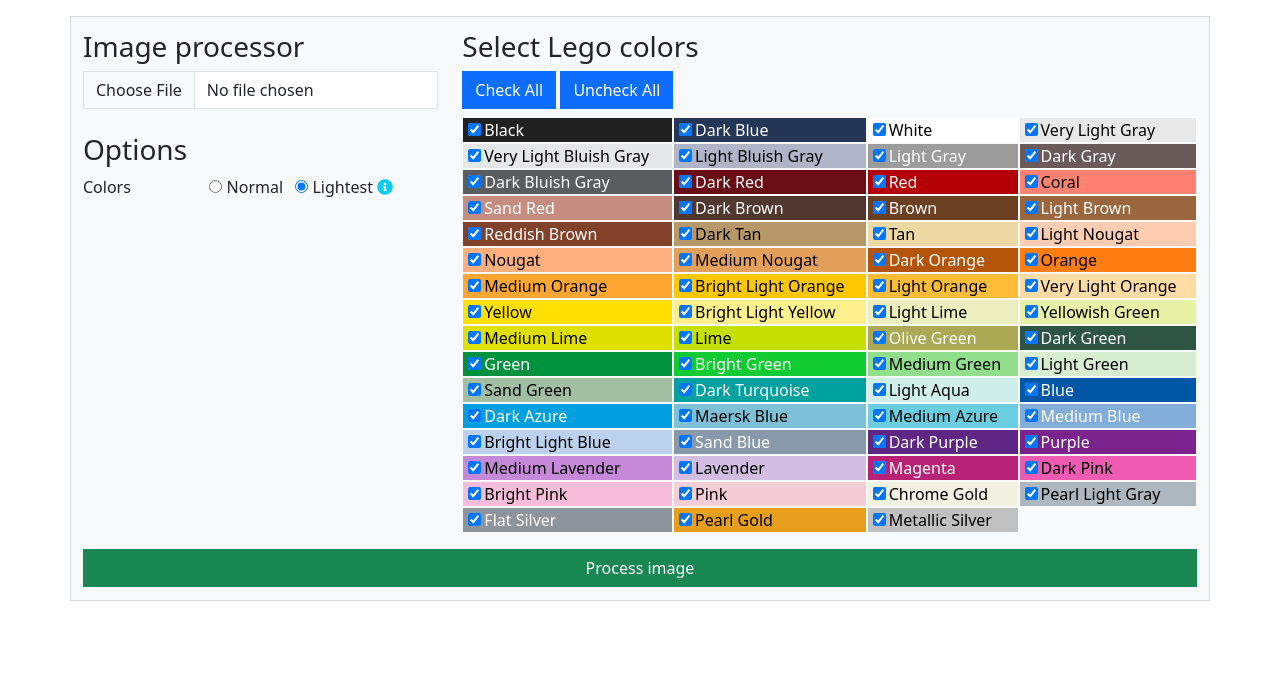
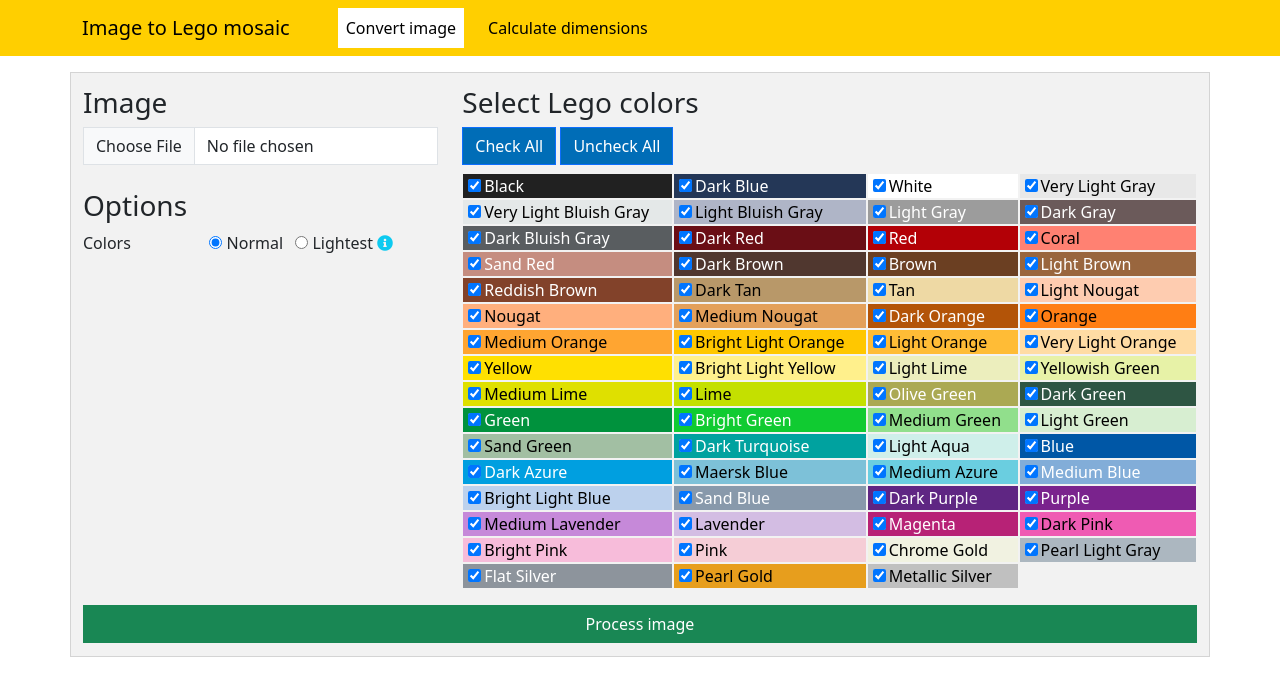
Before and after one commit to steevanb/image-to-lego, a plain HTML site: page docs/index.html in a window 1280 px wide. Drawn offline with nearby package versions, Linux system fonts and the light colour scheme.

Commit message:
Graphism

```diff
--- a/imageProcessWorker.js
+++ b/docs/imageProcessWorker.js
@@ -26,7 +26,7 @@ function findClosestColor(red, green, blue, selectedColors, colorsType) {
     };
 
     for (const color of selectedColors) {
-        let [targetRed, targetGreen, targetBlue] = hexToRgb(color);
+        const [targetRed, targetGreen, targetBlue] = hexToRgb(color);
 
         const distance = Math.sqrt(
             Math.pow(targetRed - red, 2) +
--- a/index.html
+++ b/docs/index.html
@@ -12,6 +12,7 @@ Almost nothing has been changed by me, a human.
     <link href="https://cdn.jsdelivr.net/npm/bootstrap@5.3.0/dist/css/bootstrap.min.css" rel="stylesheet">
     <script src="https://cdnjs.cloudflare.com/ajax/libs/jszip/3.1.5/jszip.min.js"></script>
     <link rel="stylesheet" href="https://cdnjs.cloudflare.com/ajax/libs/font-awesome/5.15.3/css/all.min.css" crossorigin="anonymous">
+    <link rel="icon" href="favicon.png" type="image/png">
 
     <style>
         body {
@@ -25,22 +26,73 @@ Almost nothing has been changed by me, a human.
         input[type="file"],
         input[type="checkbox"],
         table {
-            border-radius: 0; /* Supprime les bords arrondis pour ces éléments */
+            border-radius: 0;
         }
 
         .card-main {
             border: 1px solid rgba(0,0,0,.125);
             padding: 0.8rem 0;
         }
+
+        .nav-link.active {
+            background-color: white;
+        }
+
+        .bg-lego {
+            background-color: #FFCF00;
+        }
+
+        .navbar a {
+            color: black !important;
+        }
+
+        .bg-light {
+            background-color: #F2F2F2 !important;
+        }
+
+        .btn-primary {
+            background-color: #006DB7;
+        }
+
+        .table-primary {
+            background-color: #006DB7; /* Remplacez 'votre_couleur' par la couleur souhaitée */
+        }
+
+        .table {
+            > :not(caption) > * > * {
+                background-color: #5c95bc;
+                color: white;
+            }
+        }
     </style>
 </head>
 <body>
+
+<!-- Navbar -->
+<nav class="navbar navbar-expand-lg navbar-dark bg-lego">
+    <div class="container">
+        <a class="navbar-brand me-4" href="/">Image to Lego mosaic</a>
+        <button class="navbar-toggler" type="button" data-bs-toggle="collapse" data-bs-target="#navbarNav" aria-controls="navbarNav" aria-expanded="false" aria-label="Toggle navigation">
+            <span class="navbar-toggler-icon"></span>
+        </button>
+        <div class="collapse navbar-collapse" id="navbarNav">
+            <ul class="navbar-nav">
+                <li class="nav-item ms-4">
+                    <a class="nav-link active" href="/">Convert image</a>
+                </li>
+                <li class="nav-item ms-3">
+                    <a class="nav-link" href="calculate-dimensions">Calculate dimensions</a>
+                </li>
+            </ul>
+        </div>
+    </div>
+</nav>
 
 <!-- Section 1: Image Upload -->
 <div class="container mt-3">
     <div class="row bg-light card-main">
         <div class="col-md-4">
-            <h3>Image processor</h3>
+            <h3>Image</h3>
             <input type="file" class="form-control" id="imageUpload">
 
             <div class="mt-4">
@@ -54,7 +106,7 @@ Almost nothing has been changed by me, a human.
                         </label>
 
                         <label class="ms-2">
-                            <input type="radio" id="lightestRadio" name="colorsType" value="lightest" checked>
+                            <input type="radio" id="lightestRadio" name="colorsType" value="lightest">
                             Lightest <i class="fas fa-info-circle text-info" title="When selected, all Lego colors will be selected."></i>
                         </label>
                     </div>
```
Also changed, not shown: docs/calculate-dimensions/index.html (added), docs/favicon.png (added), docs/lego-colors.js (renamed from lego-colors.js), 1 other file.
